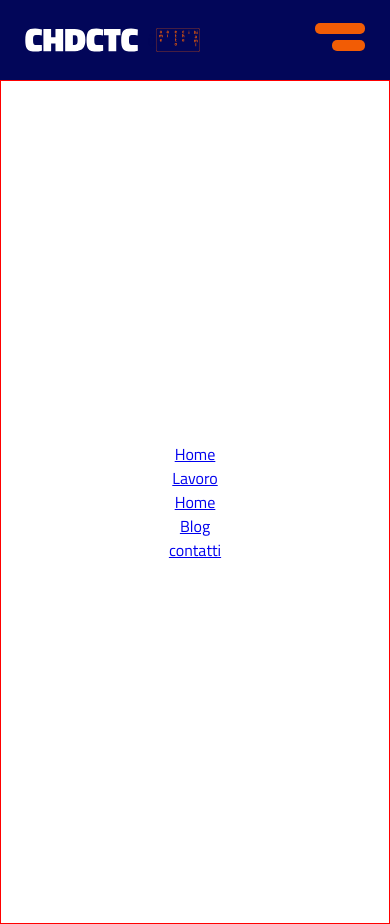
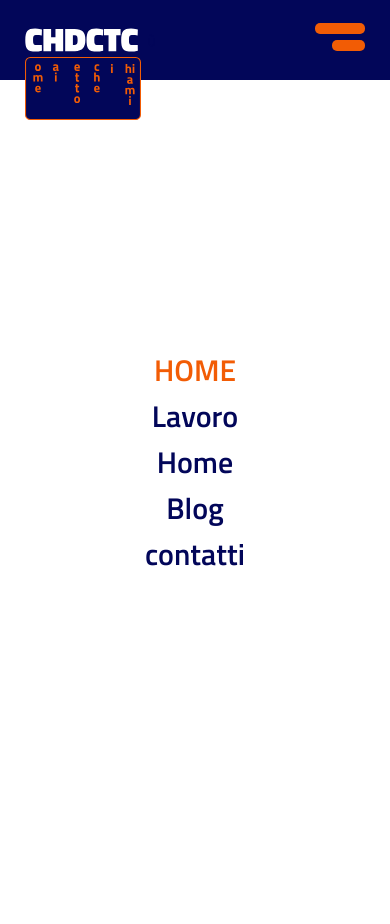
Before and after one commit to nordine-a/CHDCTC2.0, a plain HTML site: page pages/mobile-menu/index.html in a window 390 px wide. After the commit the page ends 844 px from the top, so only its background shows below. Drawn offline with Linux system fonts and the light colour scheme.

Commit message:
fatto manu per mobile

```diff
--- a/pages/mobile-menu/index.html
+++ b/pages/mobile-menu/index.html
@@ -16,10 +16,11 @@
           <div class="logo-social">
             <div class="logo">
               <img src="../../assets/img/logo.svg" alt="CHDCTC logo">ù
-              <img src="../../assets/img/mobile-menu/logo-extention.svg" alt="CHDCTC logo">
             </div>
+
+            <img class="logo-extention" src="../../assets/img/mobile-menu/logo-extention.svg" alt="CHDCTC logo">
           </div>
-          <a href="pages/mobile-menu.html"><img class="only-mobile menu-icon" src="../../assets/img/mobile-menu/menu-icon-orange.svg" alt="menu icon CHDCTC"></a>
+          <a href="../../index.html"><img class="only-mobile menu-icon" src="../../assets/img/mobile-menu/menu-icon-orange.svg" alt="menu icon CHDCTC"></a>
         </nav>
 
     </header>
--- a/pages/mobile-menu/mobile-style.scss
+++ b/pages/mobile-menu/mobile-style.scss
@@ -1,23 +1,41 @@
 ////compileCompressed: $1.min.css
 
+@import "../../assets/scss/variables";
 body{
-  height: 100vh;
-  width: 100vw;
-  font-weight: 600px;
+
 }
 
-
+header {
+  nav {
+    position: relative;
+  }
+}
 ul {
-  border: 1px solid red;
   display: flex;
   flex-direction: column;
-  height: calc(100vh);
+  height: calc(100vh - 80px);
   width: 100%;
   align-items: center;
   list-style-type: none;
   justify-content: center;
 
+
+
   a {
+    color: $primary-color;
+    text-decoration: none;
+    font-size: 30px;
+    font-weight: 600;
+  }
 
+  li:first-of-type a {
+    text-transform: uppercase;
+    color: $secondary-color;
   }
 }
+
+.logo-extention {
+  position: absolute;
+  bottom: -63px;
+  height: 63px !important;
+}
```
Also changed, not shown: pages/mobile-menu/mobile-style.min.css.
